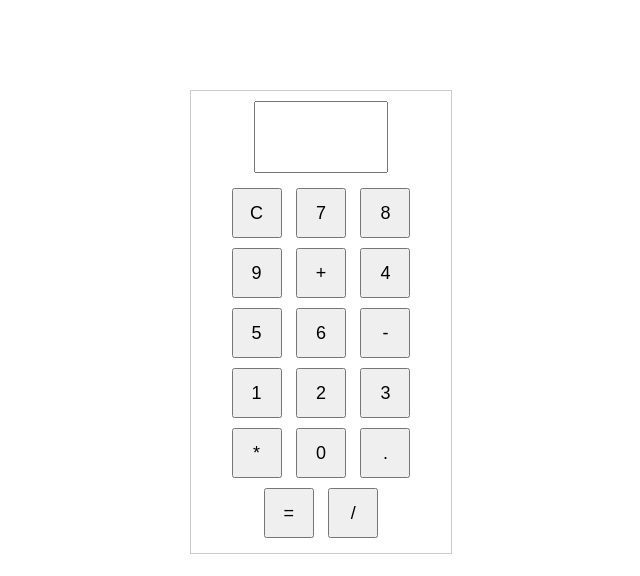
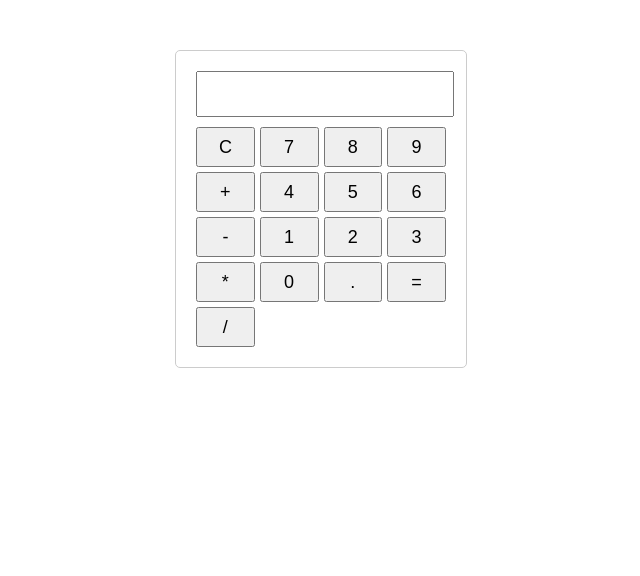
Before and after one commit to saki789/online-calculator-, a plain HTML site: page index.html in a window 1280 px wide. Shown: the whole page, without its empty margins (319-959 px from the left). Drawn offline with Linux system fonts and the light colour scheme.

Commit message:
Update styles.css

```diff
--- a/styles.css
+++ b/styles.css
@@ -1,28 +1,32 @@
 body {
-  font-family: Arial, sans-serif;
-  text-align: center;
+    font-family: Arial, sans-serif;
+    text-align: center;
 }
 
 .calculator {
-  width: 240px;
-  margin: 90px auto;
-  border: 1px solid #ccc;
-  padding: 10px;
+    margin: 50px auto;
+    width: 250px;
+    padding: 20px;
+    border: 1px solid #ccc;
+    border-radius: 5px;
 }
 
 #display {
-
-  width: 50%;
-  font-size: 50px;
-  padding: 5px;
-  margin-bottom: 10px;
-
+    width: 100%;
+    height: 40px;
+    font-size: 20px;
+    text-align: right;
+    margin-bottom: 10px;
 }
 
-.buttons button {
-  width: 50px;
-  height: 50px;
-  font-size: 18px;
-  margin: 5px;
-  cursor: pointer;
+.buttons {
+    display: grid;
+    grid-template-columns: repeat(4, 1fr);
+    grid-gap: 5px;
 }
+
+button {
+    width: 100%;
+    height: 40px;
+    font-size: 18px;
+    cursor: pointer;
```
